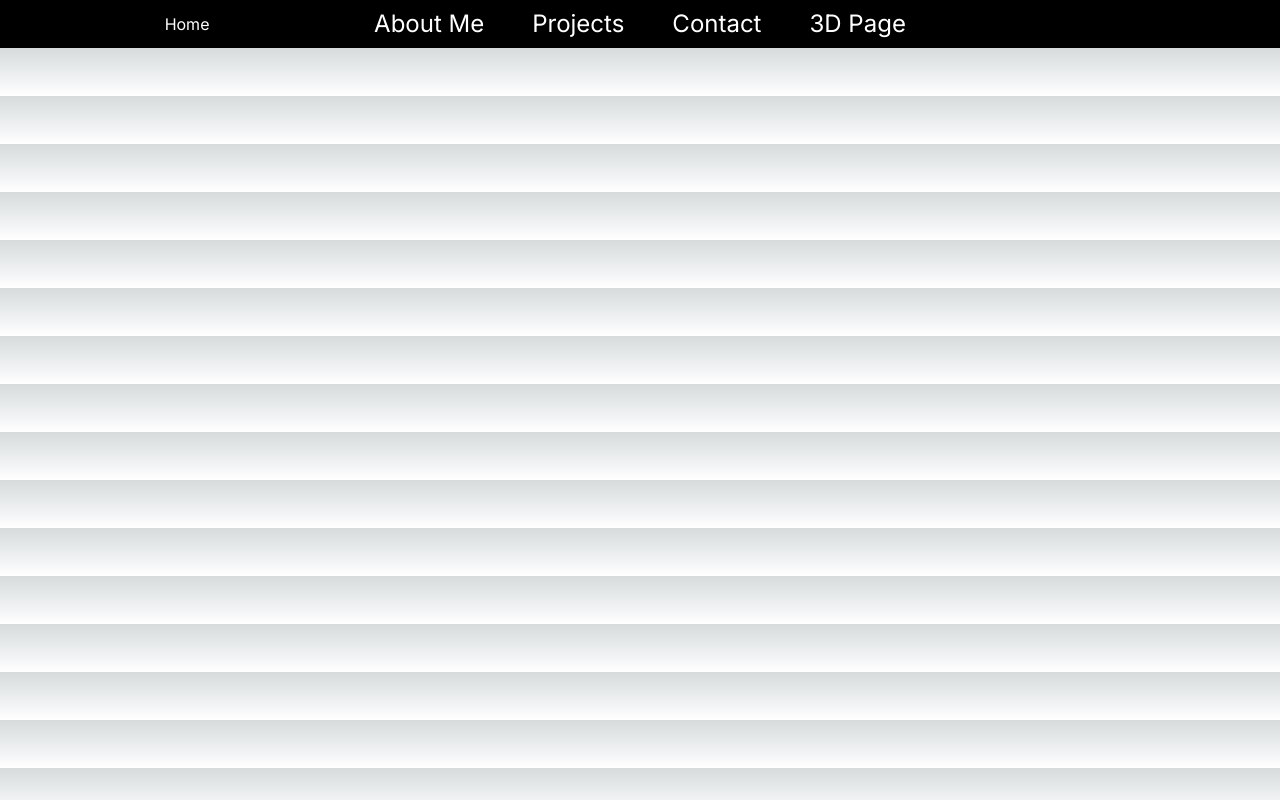
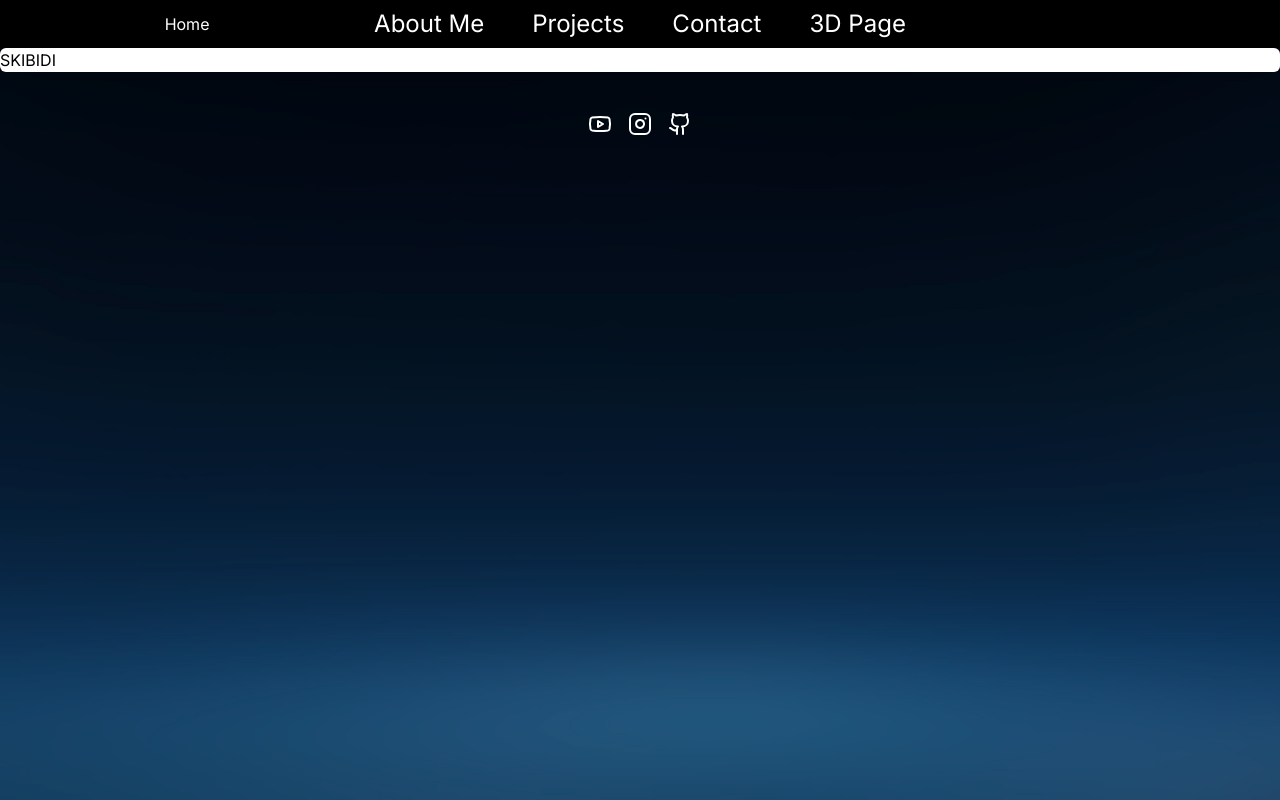
Before and after one commit to MingcheL1/portfolio, a Next.js app: page /pages/projects in a window 1280 px wide. Built offline with nearby package versions, Linux system fonts and the light colour scheme.

Commit message:
added some pages, animation and a footer

```diff
--- a/app/globals.css
+++ b/app/globals.css
@@ -52,3 +52,41 @@ body {
 .underline_anim:hover::after {
   clip-path: inset(0);
 }
+
+.links_anim {
+  transition: transform 250ms ease;
+}
+.links_anim:hover {
+  transform: scale(1.5) translateX(0) rotate(0);
+}
+
+.popup_box {
+  visibility: hidden;
+  background-color: black;
+  color: white;
+  text-align: center;
+  border-radius: 6px;
+  padding: 8px;
+  position: absolute;
+  z-index: 1;
+  bottom: 125%;
+  left: 50%;
+  transform: translateX(-50%);
+  opacity: 0;
+  transition: opacity 0.3s;
+  white-space: nowrap;
+}
+.popup_box::after {
+  content: '';
+  position: absolute;
+  top: 100%;
+  left: 50%;
+  margin-left: -5px;
+  border-width: 5px;
+  border-style: solid;
+  border-color: black transparent transparent transparent;
+}
+.group:hover .popup_box {
+  visibility: visible;
+  opacity: 1;
+}
--- a/app/layout.tsx
+++ b/app/layout.tsx
@@ -2,6 +2,7 @@ import type { Metadata } from "next";
 import { Inter } from "next/font/google";
 import "./globals.css";
 import { Navbar } from "@/components/navbar";
+import { Footer } from "@/components/footer";
 
 const inter = Inter({ subsets: ["latin"] });
 
@@ -18,8 +19,10 @@ export default function RootLayout({
   return (
     <html lang="en">
       <body className={inter.className}>
+
         <Navbar/>
         {children}
+        <Footer/>
       </body>
     </html>
   );
--- a/app/pages/projects/page.tsx
+++ b/app/pages/projects/page.tsx
@@ -1,7 +1,9 @@
+import { Projects } from "@/components/projects";
+
 const Page=()=>{
     return(
         <div>
-
+            <Projects/>
         </div>
     )
 }
--- a/components/clock.tsx
+++ b/components/clock.tsx
@@ -13,7 +13,7 @@ export const Clock:FC=()=>{
         return ()=> clearInterval(timer);
     },[currentTime]);
     return(
-        <div className="text-black">
+        <div className="">
             {currentTime}
         </div>
     )
--- /dev/null
+++ b/components/footer.tsx
@@ -0,0 +1,16 @@
+import { GithubIcon, InstagramIcon, Youtube, YoutubeIcon } from "lucide-react"
+import Link from "next/link"
+import { FC } from "react"
+
+export const Footer:FC=()=>{
+    return(
+        <footer className="flex flex-col items-center my-10 text-white">
+            <div className="flex space-x-4">
+                <div className="relative group"><Link href="https://www.youtube.com/@AP_NerdTheory"><YoutubeIcon className="links_anim"/></Link><span className="popup_box">YouTube</span></div>
+                <div className="relative group"><Link href="https://www.instagram.com/xiao_ming2007/"><InstagramIcon className="links_anim"/></Link><span className="popup_box">Instagram</span></div>
+                <div className="relative group"><Link href="https://github.com/MingcheL1"><GithubIcon className="links_anim"/></Link><span className="popup_box">Github</span></div>
+
+            </div>
+        </footer>
+    )
+}
--- a/components/home.tsx
+++ b/components/home.tsx
@@ -3,15 +3,18 @@ import { Canvas } from "@react-three/fiber";
 import { FC } from "react";
 import { Clock } from "./clock";
 
+
 export const Home: FC = () => {
   return (
     <div className="relative">
-      <img className="z-[-1] fixed inset-0  w-full h-full" src="/bg.jpeg" alt="background"/>
+      <img className="z-[-1] fixed inset-0  w-full h-full" src="/BG.png" alt="background"/>
         <div className="flex flex-col justify-center items-center">
-          <div className="font-bold text-4xl text-white">
+          <h1 className="text-white text-6xl my-10 font-bold">Welcome to Mingche's portfolio!</h1>
+          <div className="font-bold text-6xl text-white my-10">
             <Clock/>
+          </div>
+
         </div>
-    </div>
     </div>
 
 
--- /dev/null
+++ b/components/projects.tsx
@@ -0,0 +1,13 @@
+import { FC } from "react";
+
+
+export const Projects:FC=()=>{
+    return(
+        <div>
+            <img className="z-[-1] fixed inset-0  w-full h-full" src="/BG.png" alt="background"/>
+            <div className="rounded-md shadow-md bg-white text-black">
+                SKIBIDI
+            </div>
+        </div>
+    )
+}
--- a/package.json
+++ b/package.json
@@ -11,6 +11,7 @@
   "dependencies": {
     "@react-three/fiber": "^8.16.2",
     "@types/three": "^0.163.0",
+    "lucide-react": "^0.381.0",
     "next": "14.1.4",
     "react": "^18",
     "react-dom": "^18",
```
Also changed, not shown: components/navbar.tsx (indentation only), public/BG.png (added), 1 other file (tests, documents, lock files or other folders).
